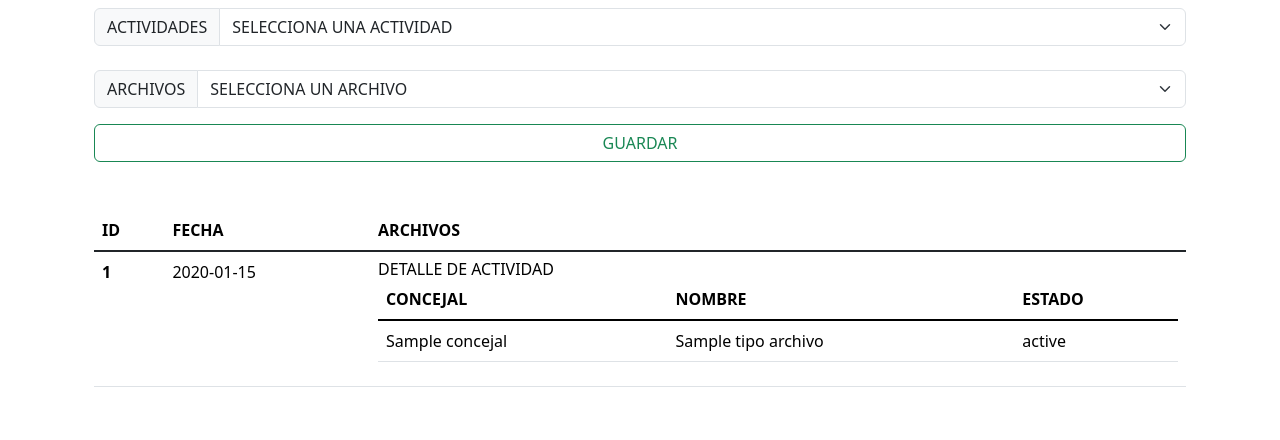
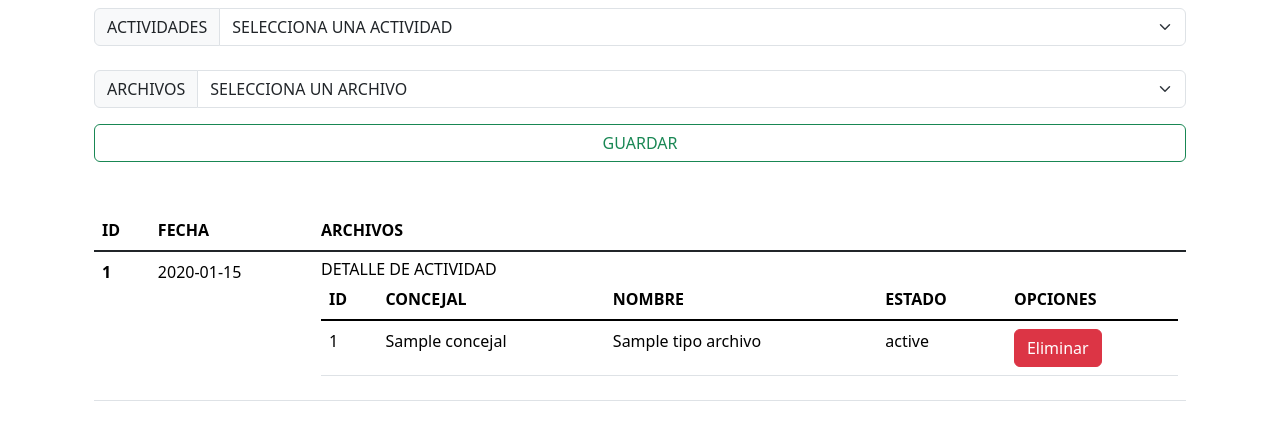
Before and after one commit to GRUPO-N-2-Concejo-Deliberante/Concejo-Deliberante, a Spring app: page /Detalle/formularioDetalle in a window 1280 px wide, after a click on "DETALLE DE ACTIVIDAD". Shown: the part 56-496 px from the top of the page. Run offline with Thymeleaf, Linux system fonts and the light colour scheme; the template is opened without the code that fills it: most values are stand-ins (such as "Sample title", 1, 10 or a date in 2020); data that the repository does not hold is empty.

Commit message:
feat(SCRUM-32):Realizar-modificaciones-en-el-orden-del-día

```diff
--- a/ConcejoDeliberante/src/main/java/ar/com/ConcejoDeliberante/Service/IDetalleArchivo.java
+++ b/ConcejoDeliberante/src/main/java/ar/com/ConcejoDeliberante/Service/IDetalleArchivo.java
@@ -7,4 +7,5 @@ import ar.com.ConcejoDeliberante.Entity.DetalleArchivo;
 public interface IDetalleArchivo {
 	void guardar (DetalleArchivo detArchivo);
 	List<DetalleArchivo> lista();
+	void eliminar(int id);
 }
--- a/ConcejoDeliberante/src/main/java/ar/com/ConcejoDeliberante/ServiceImple/ImpleDetalleArchivo.java
+++ b/ConcejoDeliberante/src/main/java/ar/com/ConcejoDeliberante/ServiceImple/ImpleDetalleArchivo.java
@@ -28,4 +28,10 @@ public class ImpleDetalleArchivo implements IDetalleArchivo{
 		return detalleArchivoRepo.findAll();
 	}
 
+	@Override
+	public void eliminar(int id) {
+		detalleArchivoRepo.deleteById(id);
+
+	}
+
 }
--- a/ConcejoDeliberante/src/main/resources/templates/Detalle/formularioDetalle.html
+++ b/ConcejoDeliberante/src/main/resources/templates/Detalle/formularioDetalle.html
@@ -63,16 +63,25 @@
 										<table class="table">
 											<thead>
 												<tr>
+													<th scope="col">ID</th>
 													<th scope="col">CONCEJAL</th>
 													<th scope="col">NOMBRE</th>
 													<th scope="col">ESTADO</th>
+													<th scope="col">OPCIONES</th>
 												</tr>
 											</thead>
 											<tbody class="table-group-divider">
 												<tr th:each="da : ${d.archivos}">
+													<td th:text="${da.id}"></td>
 													<td th:text="${da.archivo.concejal.nombre}"></td>
 													<td th:text="${da.archivo.tipoArchivo.nombre}"></td>
 													<td th:text="${da.archivo.estado}"></td>
+													<td>
+														<a th:href="@{/eliminarArchivoDetalle(id=${da.id})}"
+															class="btn btn-danger">
+															Eliminar
+														</a>
+													</td>
 												</tr>
 											</tbody>
 										</table>
```
Also changed, not shown: ConcejoDeliberante/src/main/java/ar/com/ConcejoDeliberante/Controller/DetalleController.java (+11 -0 lines).
